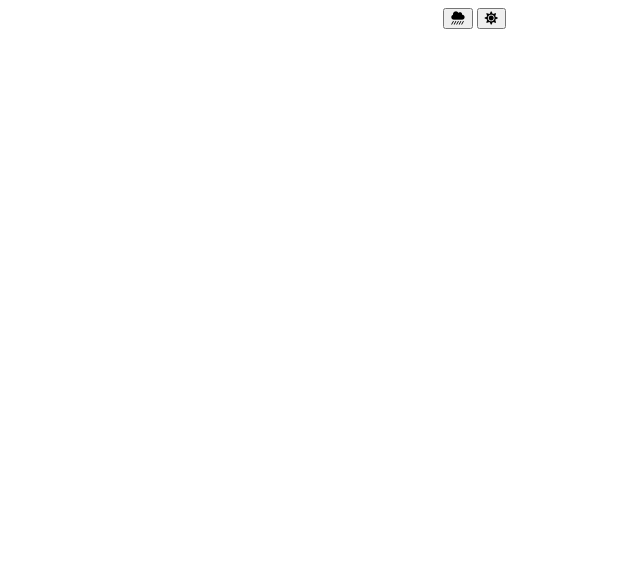
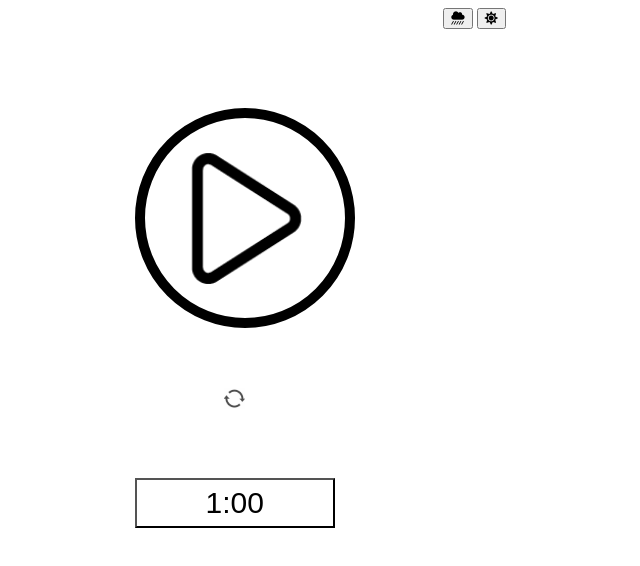
Before and after one commit to yohei-tanaka25/moggison-teamE, a plain HTML site: page index.html in a window 1280 px wide. Shown: the whole page, without its empty margins (399-1039 px from the left). Drawn offline with Linux system fonts and the light colour scheme.

Commit message:
#7 #8 #9

```diff
--- a/index.html
+++ b/index.html
@@ -20,12 +20,22 @@
 
         <!-- 中央部分（まなき） -->
         <div class="center">
-          <div class="center_icon">
-
-          </div>
-          <div class="center_time">
-
-          </div>
+            <div class="center_wrapper">
+                <div class="center_icon" id="center_icon">
+                    <div class="start" id="start">
+                        <img src="start.png" alt="再生">
+                    </div>
+                    <div class="stop hidden" id="stop">
+                        <img src="stop.png" alt="停止">
+                    </div>
+                </div>
+                <div class="center_reload" id="center_reload">
+                    <img src="reroad.jpg" alt="再生">
+                </div>
+                <div class="center_time">
+                    <input type="button" name="time" class="time" value="1:00">
+                </div>
+            </div>
         </div>
         <!-- 中央部分（まなき）　ここまで -->
 
--- a/script.js
+++ b/script.js
@@ -8,11 +8,24 @@
 
 
 
+/*　###########
+中央部分の動き
+############# */
+
+let center_icon = document.getElementById("center_icon");
+let center_reload = document.getElementById("center_reload")
+
+center_icon.addEventListener('click',function() {
+  let start =document.getElementById("start");
+  let stop =document.getElementById("stop");
+  start.classList.toggle("hidden")
+  stop.classList.toggle("hidden")
+});
 
 
-
-
-
+center_reload.addEventListener('click', function() {
+  console.log("リロード");
+});
 
 
 
--- a/style.css
+++ b/style.css
@@ -8,6 +8,55 @@
 .center{
     width: 33%;
 }
+
+.center_wrapper{
+    margin-left: auto;
+    margin-right: auto;
+    width: 200px;
+    padding-top: 100px;
+    text-align: center;
+
+}
+
+.center_icon{
+    border: black solid 10px;
+    border-radius: 100%;
+    width: 200px;
+    height: 200px;
+    text-align: center;
+}
+
+.center_icon img{
+    padding: 30px;
+}
+
+img{
+    width: 70%;
+}
+
+.hidden{
+    display: none;
+}
+
+.center_reload{
+    width: 30px;
+    height: 30px;
+    margin: 60px auto;
+}
+
+.time{
+    background-color: white;
+    display: block;
+    cursor: pointer;
+    outline: none;
+    margin-left: auto;
+    margin-right: auto;
+    width: 200px;
+    height: 50px;
+    appearance: none;
+    font-size: 30px;
+}
+
 .right{
     width: 33%;
 }
```
Also changed, not shown: reroad.jpg (added), start.png (added), stop.png (added).
